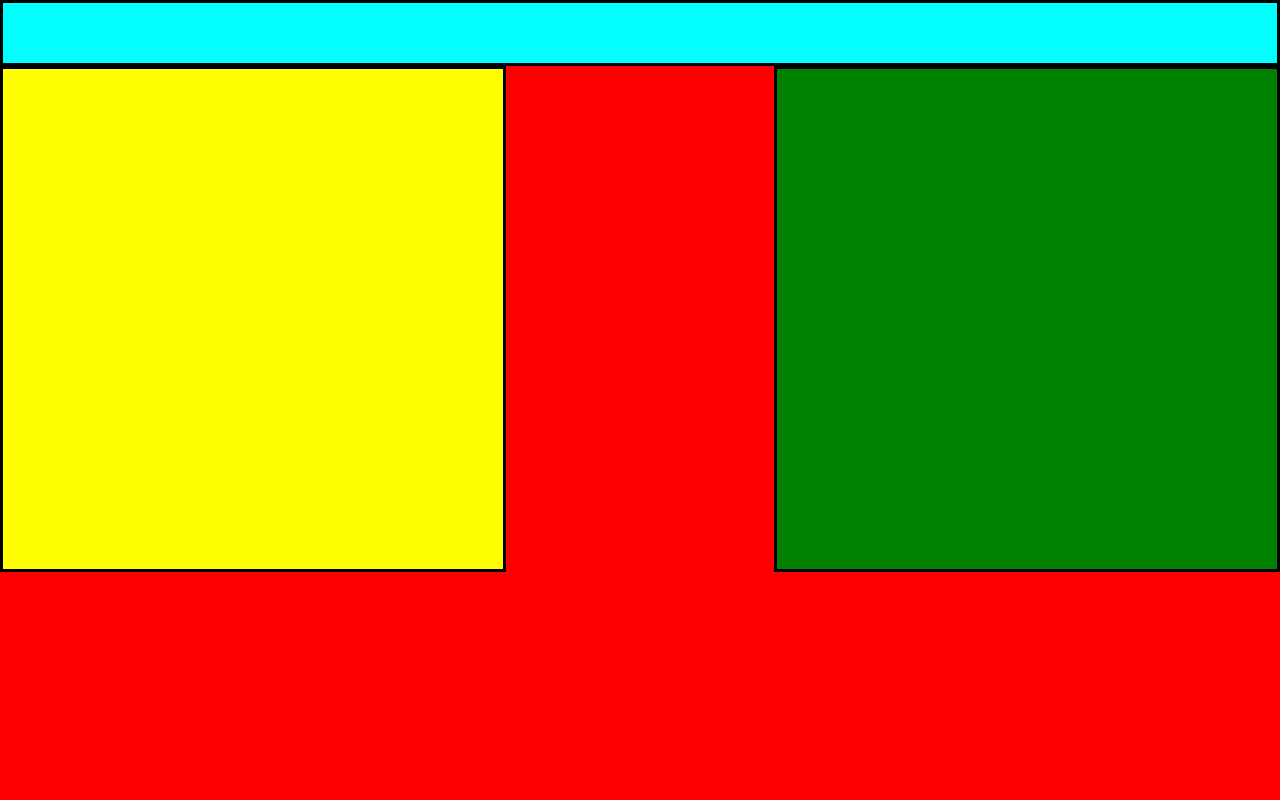
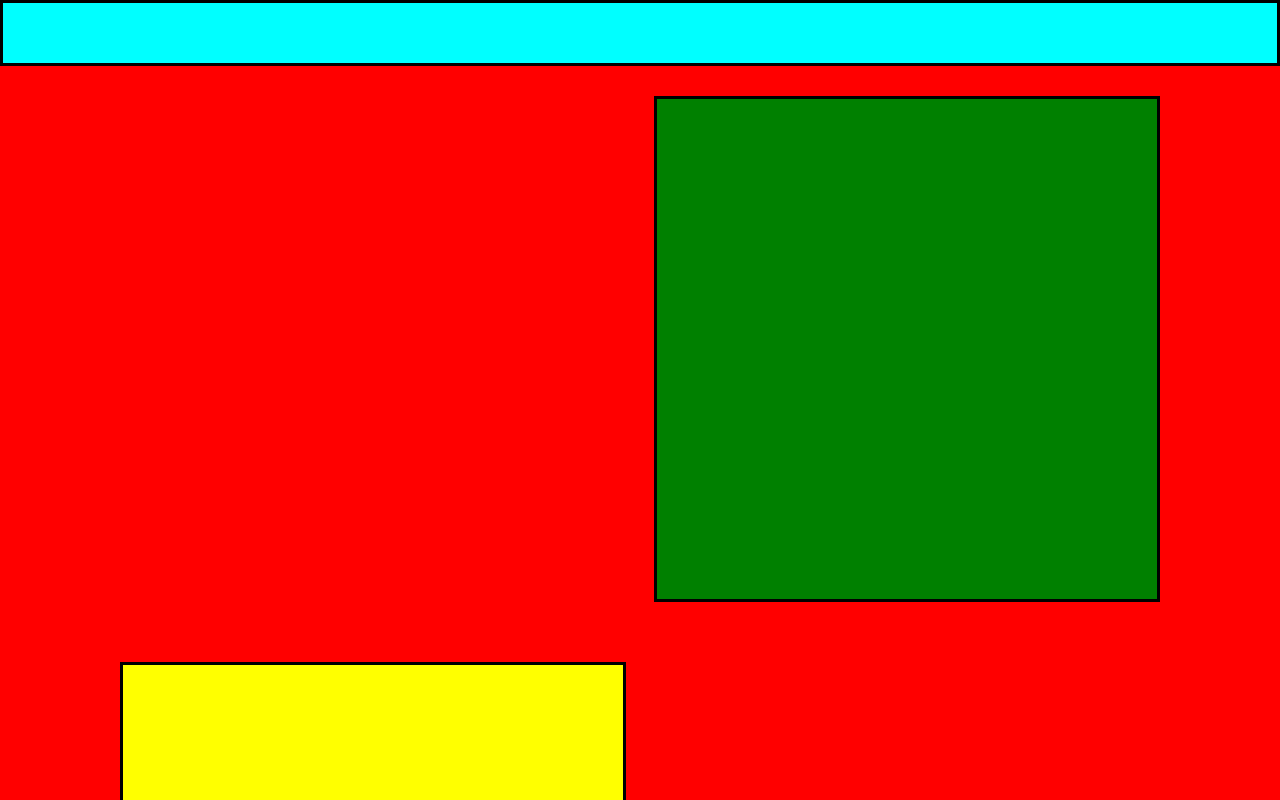
Before and after one commit to kabir5145/web-dev-course, a plain HTML site: page video 37 Exercise-5/index.html in a window 1280 px wide. Shown: the top 800 px of the page. Drawn offline with Linux system fonts and the light colour scheme.

Commit message:
some changes in this layout

```diff
--- a/video 37 Exercise-5/styles.css
+++ b/video 37 Exercise-5/styles.css
@@ -27,6 +27,7 @@
     height: 500px;
     background-color: var(--secondary-color);
     float: right;
+    margin: 30px 120px;
 }
 
 .box_2 {
@@ -35,4 +36,5 @@
     height: 500px;
     background-color: var(--color);
     float: left;
+    margin: 30px 120px;
 }
```
